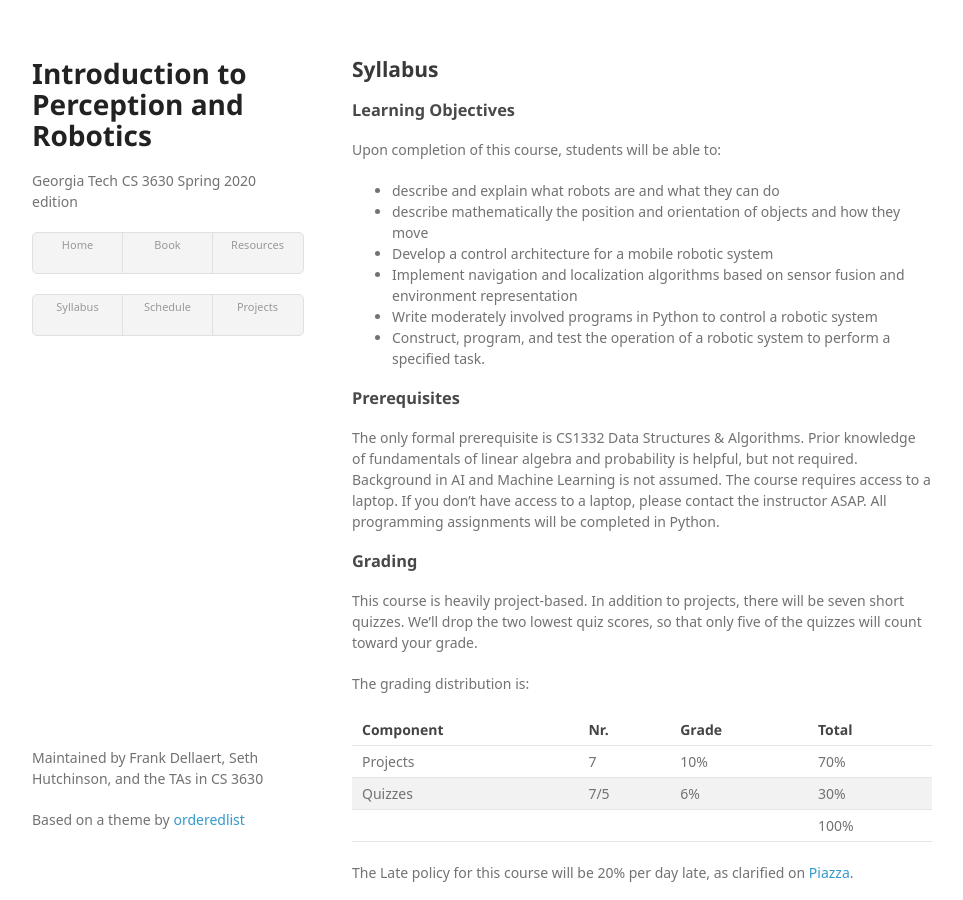
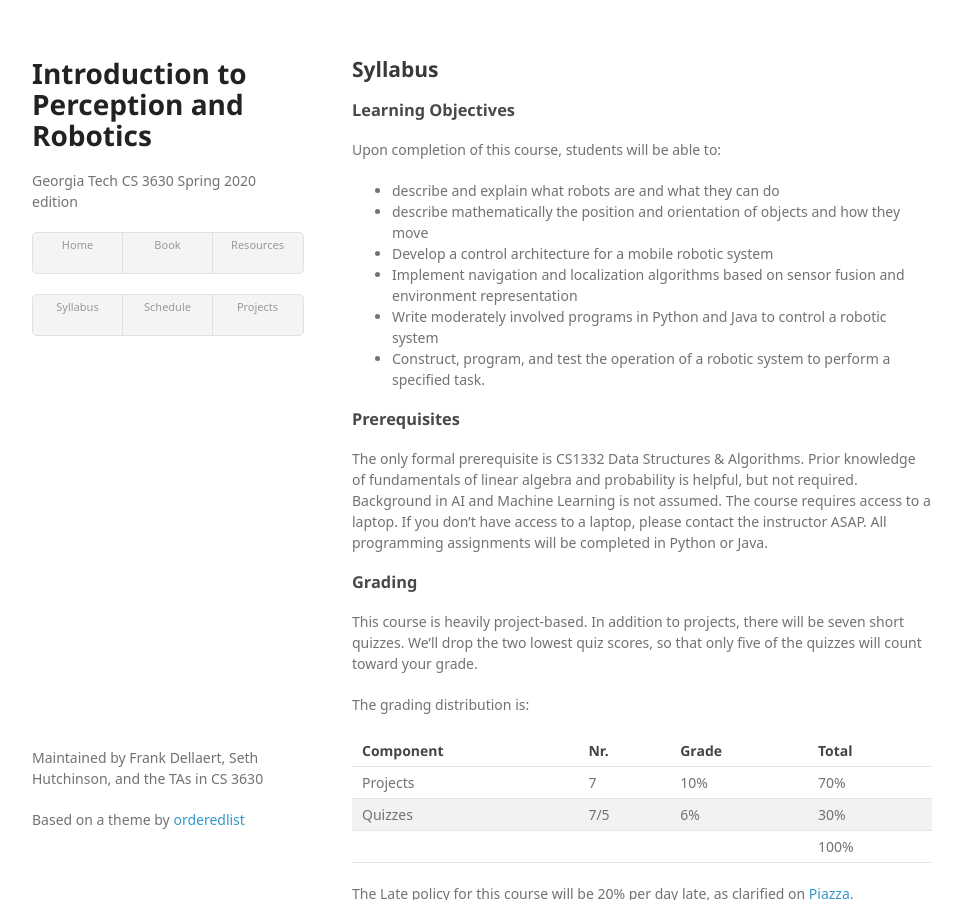
Before and after one commit to dellaert/22F-3630, a Jekyll site: the page built from syllabus.md, in a window 1280 px wide and 900 px high. Shown: the whole window, without its empty margins (158-1121 px from the left). Built offline with Jekyll 4.4.1, drawn with Linux system fonts in a browser that asks for light colours; some web fonts are replaced.

Commit message:
Add Java in syllabus

```diff
--- a/syllabus.md
+++ b/syllabus.md
@@ -11,12 +11,12 @@ Upon completion of this course, students will be able to:
 * describe mathematically the position and orientation of objects and how they move
 * Develop a control architecture for a mobile robotic system
 * Implement navigation and localization algorithms based on sensor fusion and environment representation
-* Write moderately involved programs in Python to control a robotic system
+* Write moderately involved programs in Python and Java to control a robotic system
 * Construct, program, and test the operation of a robotic system to perform a speciﬁed task.
 
 ### Prerequisites
 The only formal prerequisite is CS1332 Data Structures & Algorithms. Prior knowledge of fundamentals of linear algebra and probability is helpful, but not required.  Background in AI and Machine Learning is not assumed.
-The course requires access to a laptop.  If you don’t have access to a laptop, please contact the instructor ASAP.  All programming assignments will be completed in Python.
+The course requires access to a laptop.  If you don’t have access to a laptop, please contact the instructor ASAP.  All programming assignments will be completed in Python or Java.
 
 ### Grading
 This course is heavily project-based. In addition to projects, there will be seven short quizzes. We'll drop the two lowest quiz scores, so that only five of the quizzes will count toward your grade.
```
